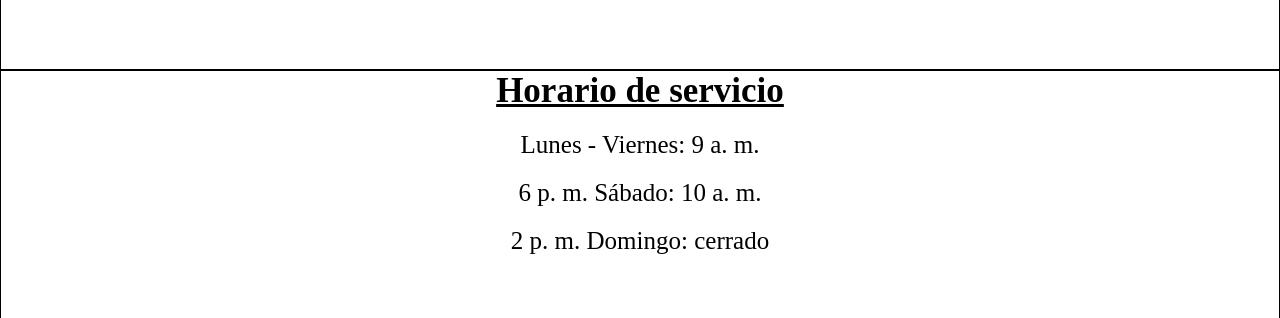
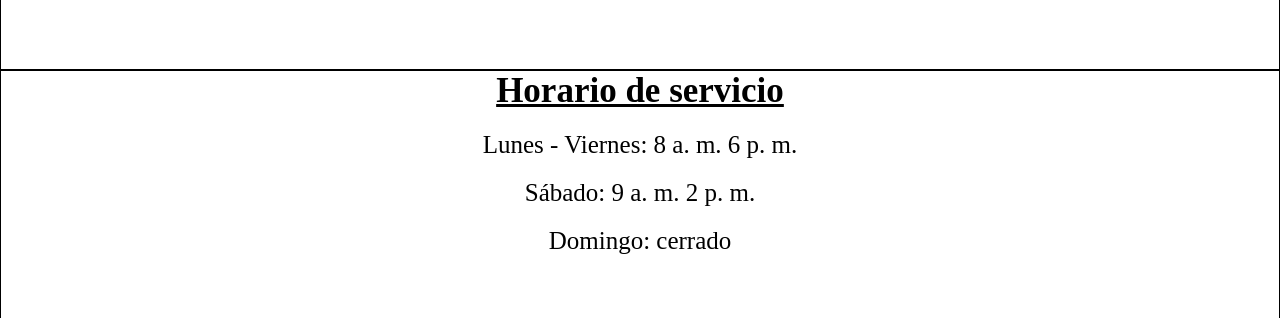
Before and after one commit to nicoparrella/Coder_repositorio, a website: page index.html in a window 1280 px wide. Shown: the part 960-1278 px from the top of the page. Drawn offline with Linux system fonts and the light colour scheme.

Commit message:
Update index.html
Hice un cambio de horarios en el index.html

```diff
--- a/index.html
+++ b/index.html
@@ -35,9 +35,9 @@
         <section id="seccionIndexDos" class="border">
             <h3>Horario de servicio</h3>
             <ul>
-                <li>Lunes - Viernes: 9 a. m.</li>
-                <li>6 p. m. Sábado: 10 a. m.</li>
-                <li>2 p. m. Domingo: cerrado</li>
+                <li>Lunes - Viernes: 8 a. m. 6 p. m. </li>
+                <li>Sábado: 9 a. m. 2 p. m.</li>
+                <li>Domingo: cerrado</li>
             </ul>
         </section>
 
```
